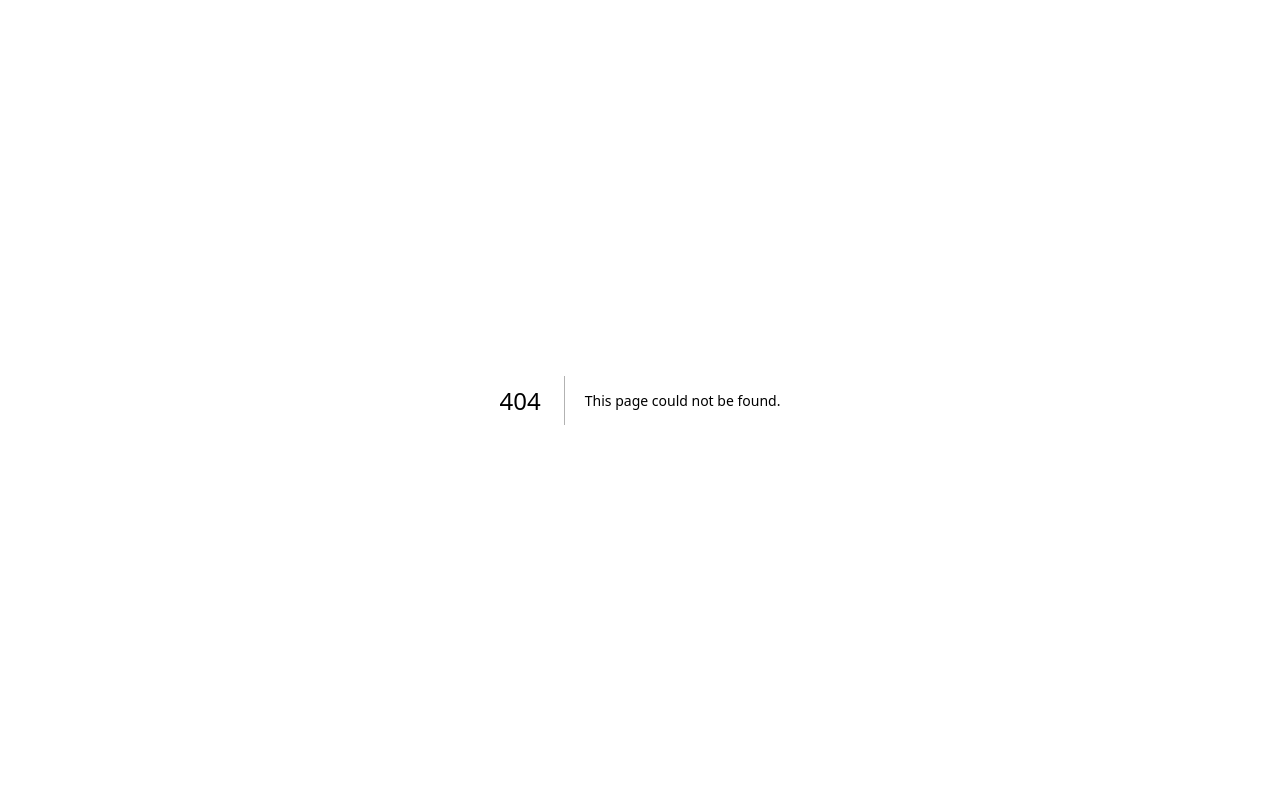
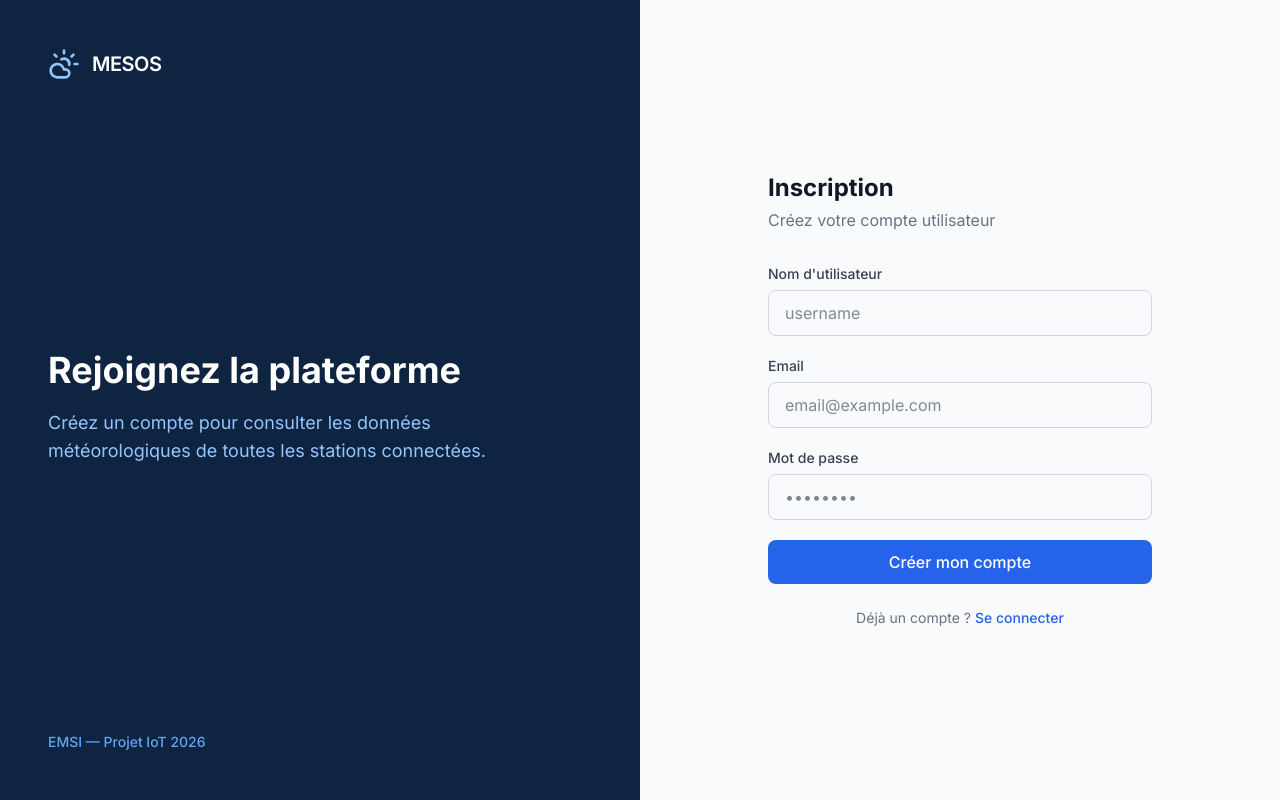
Before and after one commit to MRdrissi/Meteo_station_iot, a Next.js app in the folder frontend/: page /register in a window 1280 px wide. Before the commit this address had no page. Built offline with nearby package versions, Linux system fonts and the light colour scheme.

Commit message:
create /app/register/page.tsx

```diff
--- /dev/null
+++ b/frontend/src/app/register/page.tsx
@@ -0,0 +1,132 @@
+"use client";
+
+import { useState } from "react";
+import { useAuth } from "@/lib/auth";
+import { CloudSun, Loader2 } from "lucide-react";
+import Link from "next/link";
+
+export default function RegisterPage() {
+    const { register } = useAuth();
+    const [username, setUsername] = useState("");
+    const [email, setEmail] = useState("");
+    const [password, setPassword] = useState("");
+    const [error, setError] = useState("");
+    const [loading, setLoading] = useState(false);
+
+    const handleSubmit = async (e: React.FormEvent) => {
+        e.preventDefault();
+        setError("");
+        setLoading(true);
+        try {
+            await register(username, password, email);
+        } catch (err: any) {
+            setError(err.message || "Erreur lors de l'inscription");
+        } finally {
+            setLoading(false);
+        }
+    };
+
+    return (
+        <div className="min-h-screen flex">
+            {/* Panneau gauche */}
+            <div className="hidden lg:flex lg:w-1/2 bg-brand-900 flex-col justify-between p-12 text-white">
+                <div className="flex items-center gap-3">
+                    <CloudSun className="w-8 h-8 text-brand-300" />
+                    <span className="text-xl font-semibold tracking-tight uppercase">Mesos</span>
+                </div>
+                <div>
+                    <h1 className="text-4xl font-bold leading-tight mb-4">
+                        Rejoignez la plateforme
+                    </h1>
+                    <p className="text-brand-300 text-lg max-w-md">
+                        Créez un compte pour consulter les données météorologiques
+                        de toutes les stations connectées.
+                    </p>
+                </div>
+                <p className="text-brand-400 text-sm font-medium">EMSI — Projet IoT 2026</p>
+            </div>
+
+            {/* Panneau droit */}
+            <div className="flex-1 flex items-center justify-center p-8">
+                <div className="w-full max-w-sm">
+                    <div className="lg:hidden flex items-center gap-2 mb-10">
+                        <CloudSun className="w-7 h-7 text-brand-600" />
+                        <span className="text-lg font-semibold uppercase">Mesos</span>
+                    </div>
+
+                    <h2 className="text-2xl font-bold mb-1">Inscription</h2>
+                    <p className="text-gray-500 mb-8">Créez votre compte utilisateur</p>
+
+                    {error && (
+                        <div className="mb-4 p-3 bg-red-50 border border-red-200 text-red-700 rounded-lg text-sm">
+                            {error}
+                        </div>
+                    )}
+
+                    <form onSubmit={handleSubmit} className="space-y-5">
+                        <div>
+                            <label className="block text-sm font-medium text-gray-700 mb-1.5">
+                                Nom d&apos;utilisateur
+                            </label>
+                            <input
+                                type="text"
+                                value={username}
+                                onChange={(e) => setUsername(e.target.value)}
+                                className="w-full px-4 py-2.5 rounded-lg border border-gray-300
+                           focus:ring-2 focus:ring-brand-500 focus:border-brand-500
+                           outline-none transition"
+                                placeholder="username"
+                                required
+                            />
+                        </div>
+                        <div>
+                            <label className="block text-sm font-medium text-gray-700 mb-1.5">Email</label>
+                            <input
+                                type="email"
+                                value={email}
+                                onChange={(e) => setEmail(e.target.value)}
+                                className="w-full px-4 py-2.5 rounded-lg border border-gray-300
+                           focus:ring-2 focus:ring-brand-500 focus:border-brand-500
+                           outline-none transition"
+                                placeholder="email@example.com"
+                                required
+                            />
+                        </div>
+                        <div>
+                            <label className="block text-sm font-medium text-gray-700 mb-1.5">
+                                Mot de passe
+                            </label>
+                            <input
+                                type="password"
+                                value={password}
+                                onChange={(e) => setPassword(e.target.value)}
+                                className="w-full px-4 py-2.5 rounded-lg border border-gray-300
+                           focus:ring-2 focus:ring-brand-500 focus:border-brand-500
+                           outline-none transition"
+                                placeholder="••••••••"
+                                required
+                            />
+                        </div>
+                        <button
+                            type="submit"
+                            disabled={loading}
+                            className="w-full py-2.5 bg-brand-600 hover:bg-brand-700 text-white
+                         rounded-lg font-medium transition flex items-center justify-center gap-2
+                         disabled:opacity-60 cursor-pointer"
+                        >
+                            {loading && <Loader2 className="w-4 h-4 animate-spin" />}
+                            Créer mon compte
+                        </button>
+                    </form>
+
+                    <p className="mt-6 text-center text-sm text-gray-500">
+                        Déjà un compte ?{" "}
+                        <Link href="/login" className="text-brand-600 hover:underline font-medium">
+                            Se connecter
+                        </Link>
+                    </p>
+                </div>
+            </div>
+        </div>
+    );
+}
```
